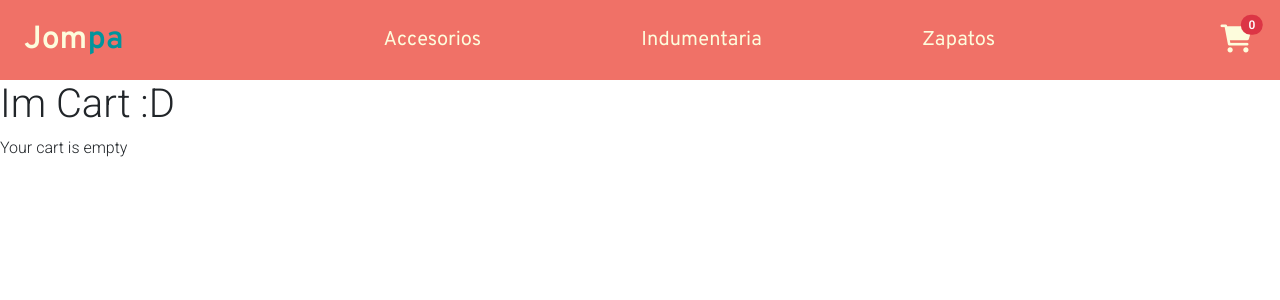
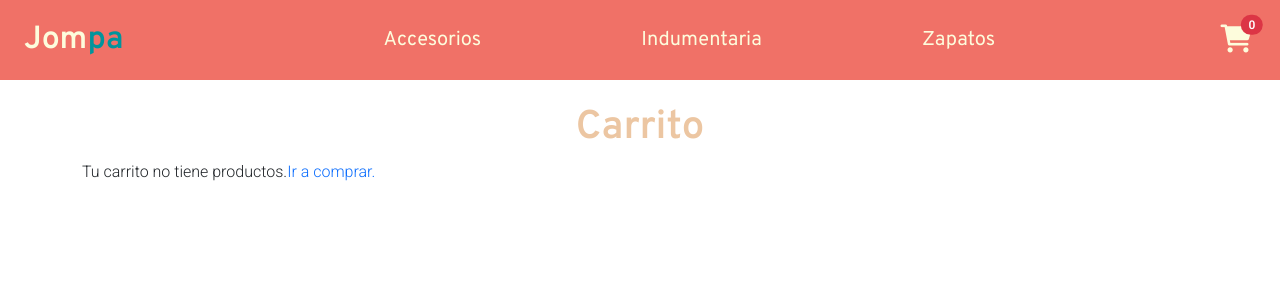
Before and after one commit to manuelffernandez/PreEntrega1-Fernandez, a React (Vite) app: page /cart in a window 1280 px wide. Shown: the top 300 px of the page. Built offline with nearby package versions, Linux system fonts and the light colour scheme.

Commit message:
improves layout of Cart comp

```diff
--- /dev/null
+++ b/src/components/Cart/Cart.css
@@ -0,0 +1,3 @@
+.orderSummary {
+  height: 18rem;
+}
--- a/src/components/Cart/Cart.jsx
+++ b/src/components/Cart/Cart.jsx
@@ -3,33 +3,44 @@ import { CartContext } from '../CartContext/CartContext';
 import GenericButton from '../GenericButton/GenericButton';
 import OrderSummary from '../OrderSummary/OrderSummary';
 import CartList from '../CartList/CartList';
+import { Link } from 'react-router-dom';
+import './Cart.css';
 
 const Cart = () => {
   const { cartList, removeItem, clear, calcSubtotal, calcTaxes, calcTotal } =
     useContext(CartContext);
 
   return (
-    <>
-      <h1>Im Cart :D</h1>
-      <div>
+    <div className='my-4'>
+      <h1 className='text-center colorPuff overpass_600'>Carrito</h1>
+      <div className='container'>
         {cartList.length === 0 ? (
-          <p>Your cart is empty</p>
+          <p>
+            Tu carrito no tiene productos.
+            <Link to='/' style={{ textDecoration: 'none' }}>
+              Ir a comprar.
+            </Link>
+          </p>
         ) : (
           <>
+            <div className='row'>
+              <div className='col-12 col-lg-8'>
+                <CartList removeItem={removeItem} cart={cartList}></CartList>
                 <GenericButton handleClick={() => clear()}>
                   Borrar todo
                 </GenericButton>
-            <ul>
-              <CartList removeItem={removeItem} cart={cartList}></CartList>
-            </ul>
+              </div>
+              <div className='col-12 col-lg-4 mt-4 mt-lg-0 p-4 border rounded orderSummary'>
                 <OrderSummary
                   subtotal={calcSubtotal()}
                   taxes={calcTaxes()}
                   total={calcTotal()}></OrderSummary>
+              </div>
+            </div>
           </>
         )}
       </div>
-    </>
+    </div>
   );
 };
 
```
Lines whose indentation alone changed are shown as unchanged.
